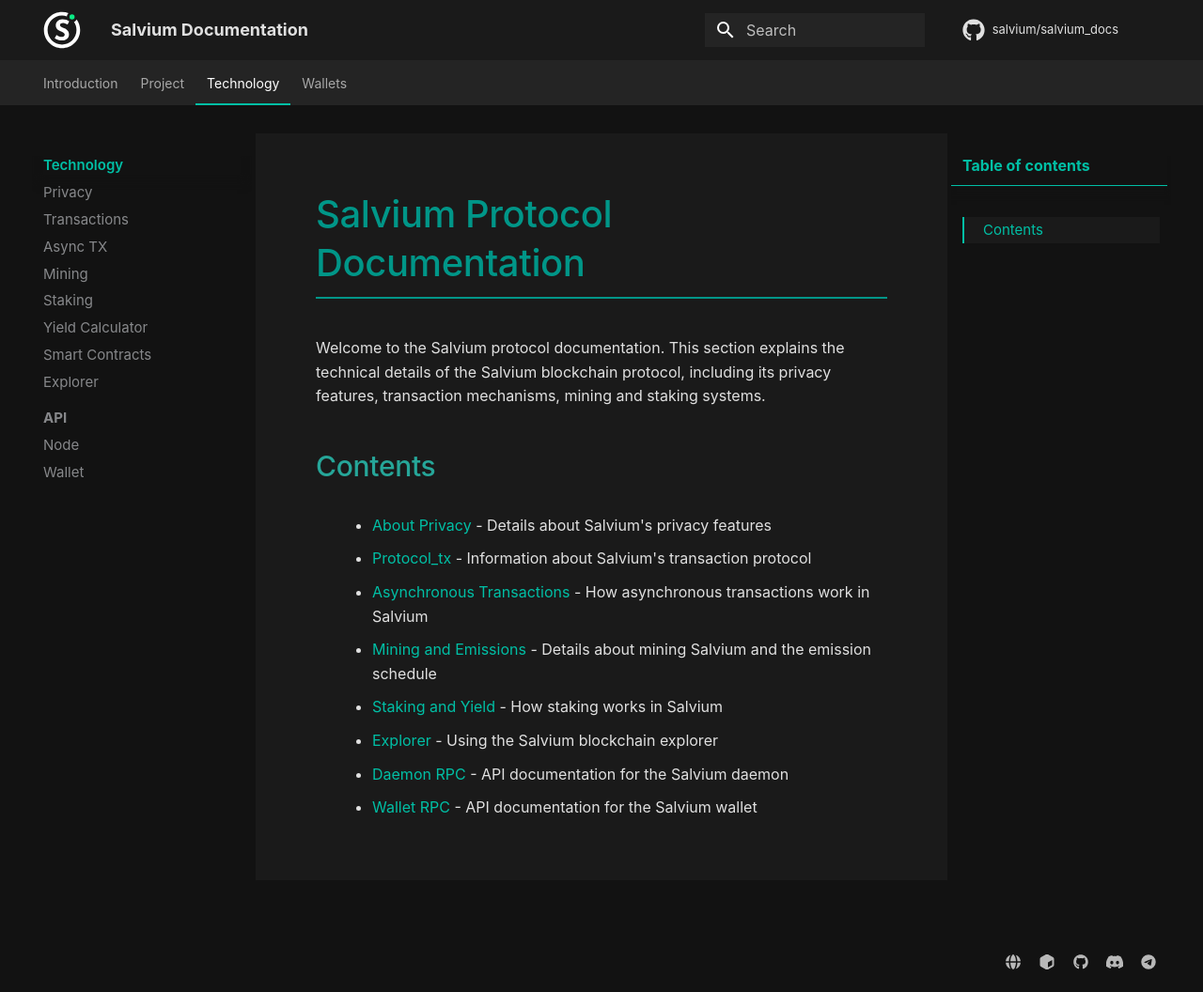
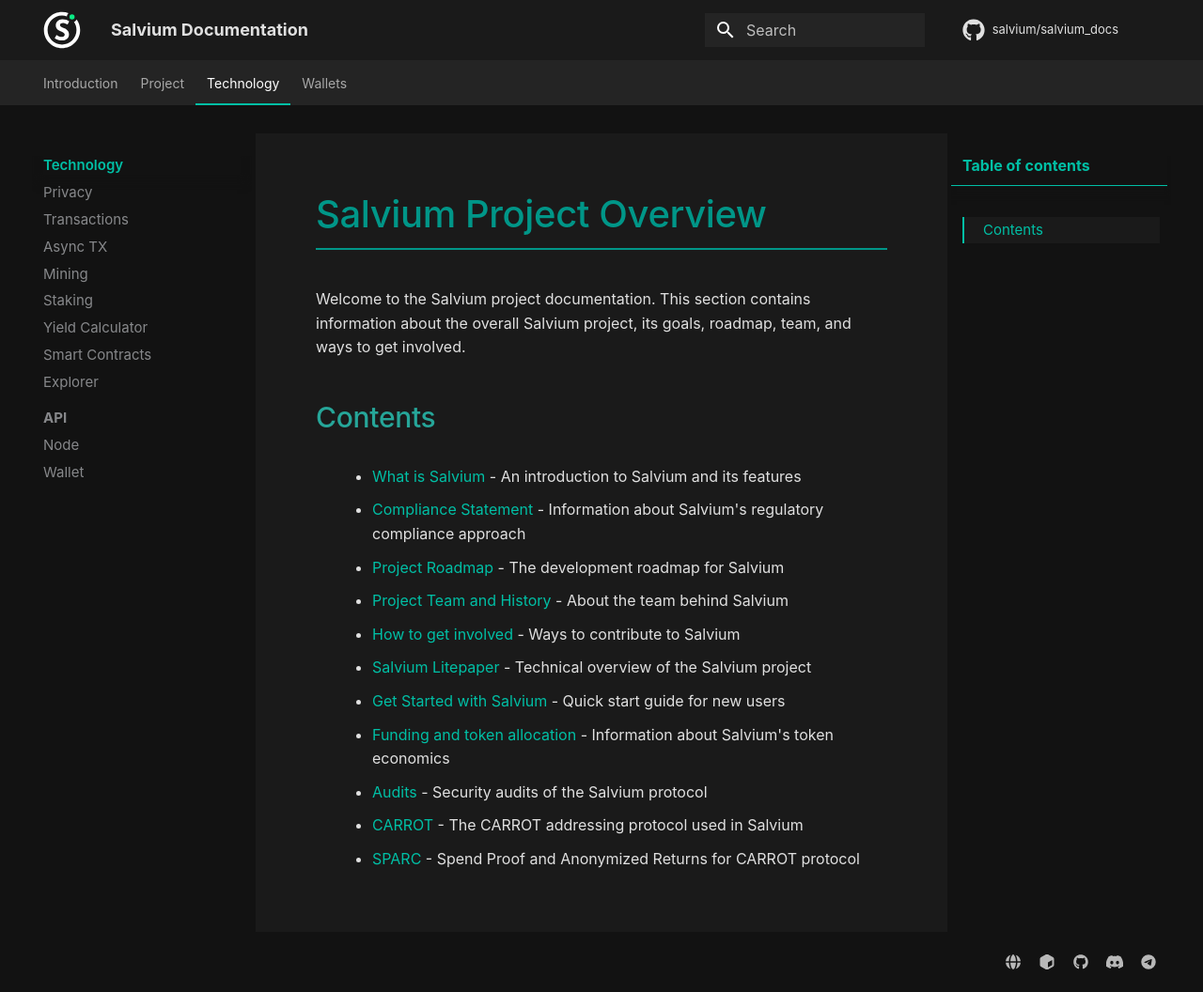
Before and after one commit to salvium/salvium_docs, an MkDocs documentation site: the page built from docs/THE PROTOCOL/index.md, in a window 1280 px wide and 1056 px high. Shown: the whole window at 94% size. Built offline with MkDocs 1.6.1 and Material for MkDocs 9.7.7, drawn with Linux system fonts in a browser that asks for light colours; comment, search, counter and statistics services are not loaded.

Commit message:
Update index.md

```diff
--- a/docs/THE PROTOCOL/index.md
+++ b/docs/THE PROTOCOL/index.md
@@ -1,14 +1,17 @@
-# Salvium Protocol Documentation
+# Salvium Project Overview
 
-Welcome to the Salvium protocol documentation. This section explains the technical details of the Salvium blockchain protocol, including its privacy features, transaction mechanisms, mining and staking systems.
+Welcome to the Salvium project documentation. This section contains information about the overall Salvium project, its goals, roadmap, team, and ways to get involved.
 
 ## Contents
 
-- [About Privacy](About%20Privacy.md) - Details about Salvium's privacy features
-- [Protocol_tx](Protocol_tx.md) - Information about Salvium's transaction protocol
-- [Asynchronous Transactions](Asynchronous%20Transactions%20(AT).md) - How asynchronous transactions work in Salvium
-- [Mining and Emissions](Mining%20and%20Emissions.md) - Details about mining Salvium and the emission schedule
-- [Staking and Yield](Staking%20and%20Yield.md) - How staking works in Salvium
-- [Explorer](Explorer.md) - Using the Salvium blockchain explorer
-- [Daemon RPC](Daemon%20RPC.md) - API documentation for the Salvium daemon
-- [Wallet RPC](Wallet%20RPC.md) - API documentation for the Salvium wallet
+- [What is Salvium](What%20is%20Salvium.md) - An introduction to Salvium and its features
+- [Compliance Statement](Compliance%20Statement.md) - Information about Salvium's regulatory compliance approach
+- [Project Roadmap](Project%20Roadmap.md) - The development roadmap for Salvium
+- [Project Team and History](Project%20Team%20and%20History.md) - About the team behind Salvium
+- [How to get involved](How%20to%20get%20involved.md) - Ways to contribute to Salvium
+- [Salvium Litepaper](Salvium%20Litepaper.md) - Technical overview of the Salvium project
+- [Get Started with Salvium](Get%20Started%20with%20Salvium.md) - Quick start guide for new users
+- [Funding and token allocation](Funding%20and%20token%20allocation.md) - Information about Salvium's token economics
+- [Audits](Audits.md) - Security audits of the Salvium protocol
+- [CARROT](carrot.md) - The CARROT addressing protocol used in Salvium
+- [SPARC](sparc.md) - Spend Proof and Anonymized Returns for CARROT protocol
```
